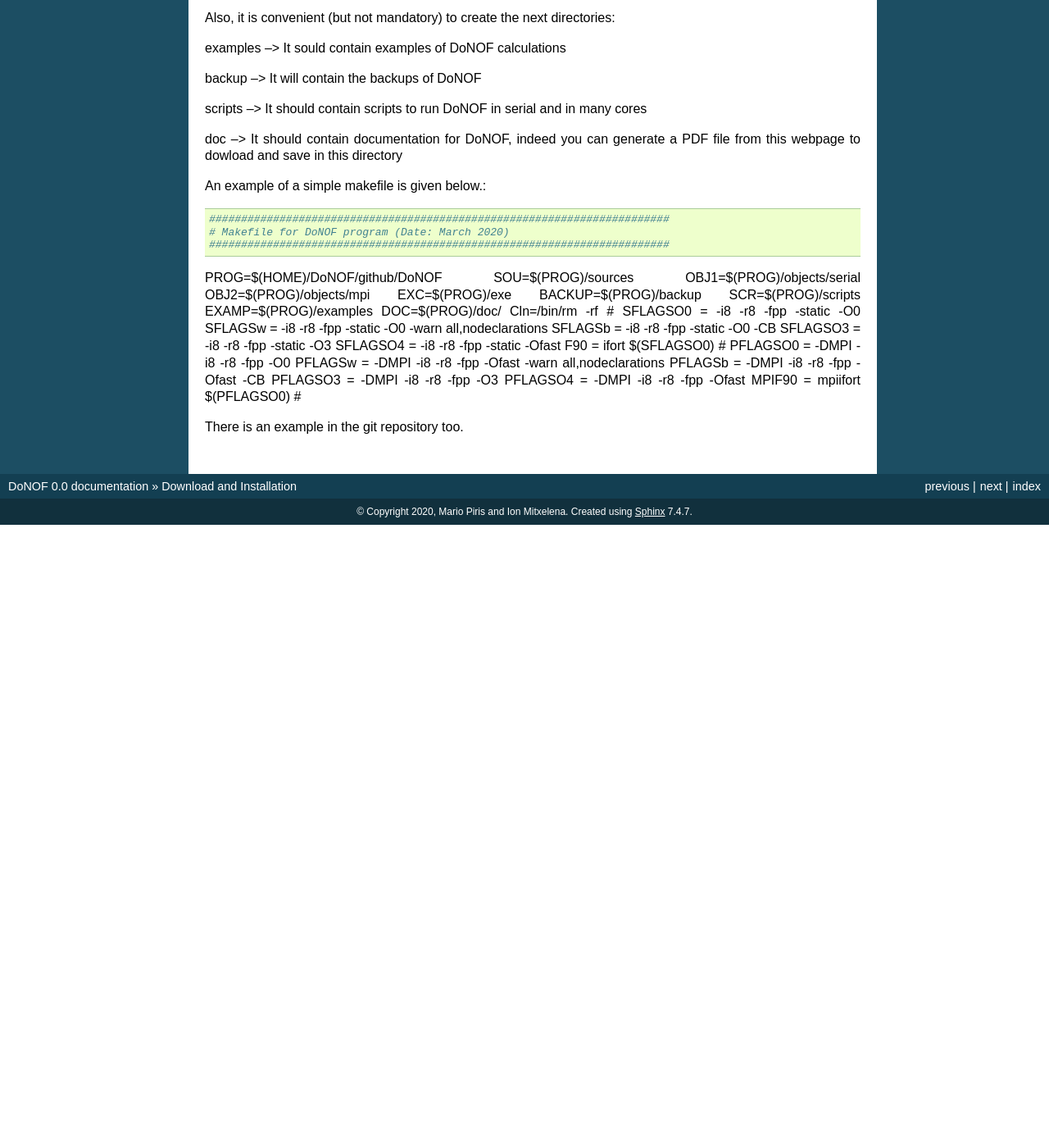
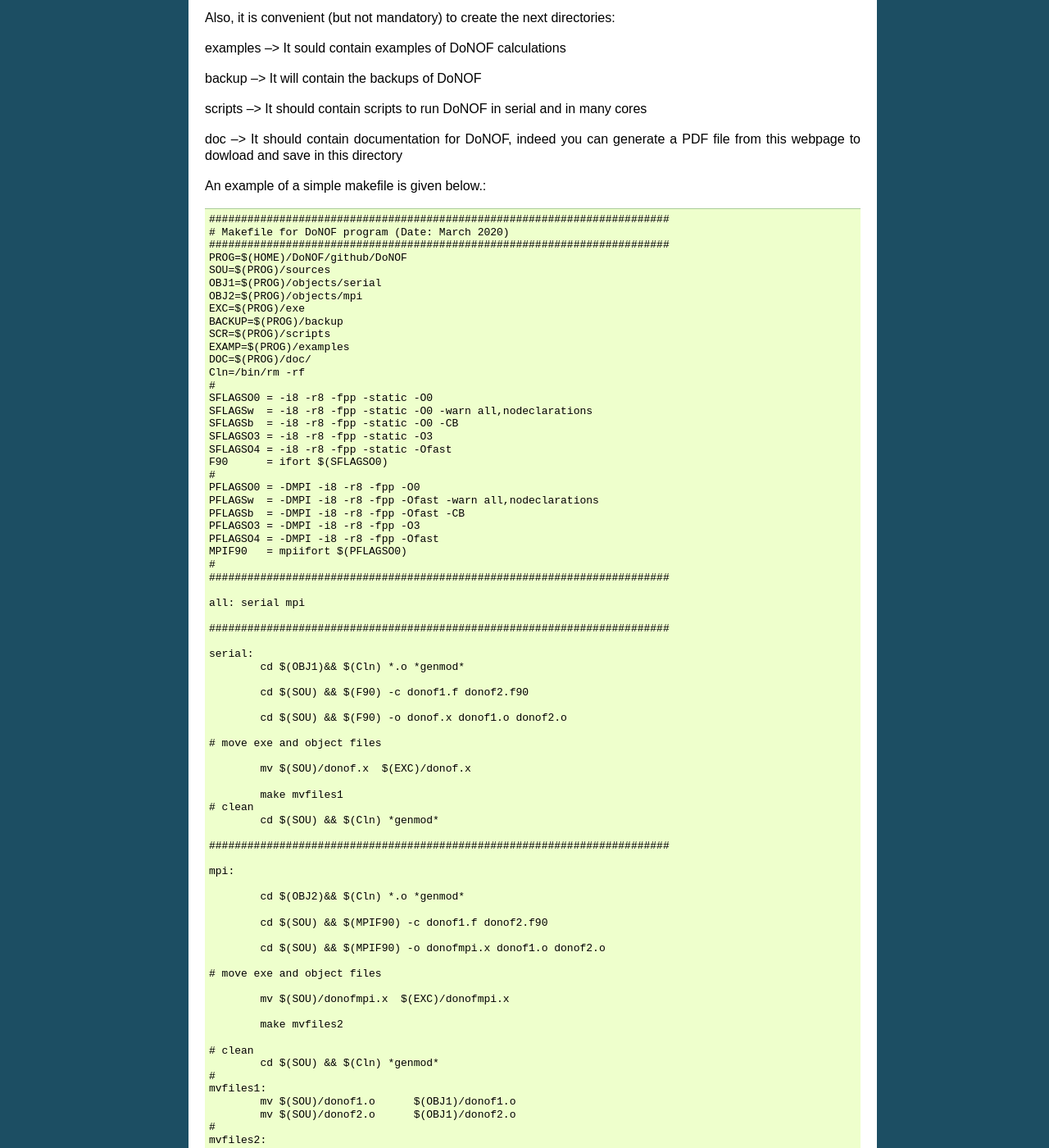
Before and after one commit to DoNOF/DoNOF-Documentation, a Sphinx documentation site: the page built from docs/Installation.rst, in a window 1280 px wide and 1400 px high, scrolled down 326 px. Shown: the whole window at 82% size. Built offline with Sphinx 7.4.7, drawn with Linux system fonts in a browser that asks for light colours; before the commit the page ends 966 px from its top, so only the background shows below that; some of the changed text lies outside the part shown.

Commit message:
april-3-2

```diff
--- a/docs/Installation.rst
+++ b/docs/Installation.rst
@@ -24,33 +24,91 @@ doc --> It should contain documentation for DoNOF, indeed you can generate a PDF
 
 An example of a simple makefile is given below.::
 
-########################################################################
-# Makefile for DoNOF program (Date: March 2020)
-########################################################################
-PROG=$(HOME)/DoNOF/github/DoNOF
-SOU=$(PROG)/sources
-OBJ1=$(PROG)/objects/serial
-OBJ2=$(PROG)/objects/mpi
-EXC=$(PROG)/exe
-BACKUP=$(PROG)/backup
-SCR=$(PROG)/scripts
-EXAMP=$(PROG)/examples
-DOC=$(PROG)/doc/
-Cln=/bin/rm -rf
-#
-SFLAGSO0 = -i8 -r8 -fpp -static -O0
-SFLAGSw  = -i8 -r8 -fpp -static -O0 -warn all,nodeclarations
-SFLAGSb  = -i8 -r8 -fpp -static -O0 -CB
-SFLAGSO3 = -i8 -r8 -fpp -static -O3
-SFLAGSO4 = -i8 -r8 -fpp -static -Ofast
-F90      = ifort $(SFLAGSO0)
-#
-PFLAGSO0 = -DMPI -i8 -r8 -fpp -O0
-PFLAGSw  = -DMPI -i8 -r8 -fpp -Ofast -warn all,nodeclarations
-PFLAGSb  = -DMPI -i8 -r8 -fpp -Ofast -CB
-PFLAGSO3 = -DMPI -i8 -r8 -fpp -O3
-PFLAGSO4 = -DMPI -i8 -r8 -fpp -Ofast
-MPIF90   = mpiifort $(PFLAGSO0)
-#
+    ########################################################################
+    # Makefile for DoNOF program (Date: March 2020)
+    ########################################################################
+    PROG=$(HOME)/DoNOF/github/DoNOF
+    SOU=$(PROG)/sources
+    OBJ1=$(PROG)/objects/serial
+    OBJ2=$(PROG)/objects/mpi
+    EXC=$(PROG)/exe
+    BACKUP=$(PROG)/backup
+    SCR=$(PROG)/scripts
+    EXAMP=$(PROG)/examples
+    DOC=$(PROG)/doc/
+    Cln=/bin/rm -rf
+    #
+    SFLAGSO0 = -i8 -r8 -fpp -static -O0
+    SFLAGSw  = -i8 -r8 -fpp -static -O0 -warn all,nodeclarations
+    SFLAGSb  = -i8 -r8 -fpp -static -O0 -CB
+    SFLAGSO3 = -i8 -r8 -fpp -static -O3
+    SFLAGSO4 = -i8 -r8 -fpp -static -Ofast
+    F90      = ifort $(SFLAGSO0)
+    #
+    PFLAGSO0 = -DMPI -i8 -r8 -fpp -O0
+    PFLAGSw  = -DMPI -i8 -r8 -fpp -Ofast -warn all,nodeclarations
+    PFLAGSb  = -DMPI -i8 -r8 -fpp -Ofast -CB
+    PFLAGSO3 = -DMPI -i8 -r8 -fpp -O3
+    PFLAGSO4 = -DMPI -i8 -r8 -fpp -Ofast
+    MPIF90   = mpiifort $(PFLAGSO0)
+    #
+    ########################################################################
 
-There is an example in the git repository too.
+    all: serial mpi
+
+    ########################################################################
+
+    serial:
+            cd $(OBJ1)&& $(Cln) *.o *genmod*
+
+            cd $(SOU) && $(F90) -c donof1.f donof2.f90
+
+            cd $(SOU) && $(F90) -o donof.x donof1.o donof2.o
+
+    # move exe and object files
+
+            mv $(SOU)/donof.x  $(EXC)/donof.x
+
+            make mvfiles1
+    # clean
+            cd $(SOU) && $(Cln) *genmod*
+
+    ########################################################################
+
+    mpi:
+
+            cd $(OBJ2)&& $(Cln) *.o *genmod*
+
+            cd $(SOU) && $(MPIF90) -c donof1.f donof2.f90
+
+            cd $(SOU) && $(MPIF90) -o donofmpi.x donof1.o donof2.o
+
+    # move exe and object files
+
+            mv $(SOU)/donofmpi.x  $(EXC)/donofmpi.x
+
+            make mvfiles2
+
+    # clean
+            cd $(SOU) && $(Cln) *genmod*
+    #
+    mvfiles1:
+            mv $(SOU)/donof1.o      $(OBJ1)/donof1.o
+            mv $(SOU)/donof2.o      $(OBJ1)/donof2.o
+    #
+    mvfiles2:
+            mv $(SOU)/donof1.o      $(OBJ2)/donof1.o
+            mv $(SOU)/donof2.o      $(OBJ2)/donof2.o
+
+    ###############################################################################
+    #
+    tar:
+            cd $(BACKUP)/ && tar -zPcvf DoNOF_2020.03.tar.gz               \
+                                        $(SOU) $(DOC) $(EXAMP) $(SCR)
+    #
+    ###############################################################################
+
+
+There is an example in the git repository too. Note that we are using an INTEL compiler, which can be found in the official webpage https://software.intel.com
+
+In the near future, we'd like to open the possibility to use GCC, the GNU compiler collection, so any collaboration to make this real will be appreciated.
```
